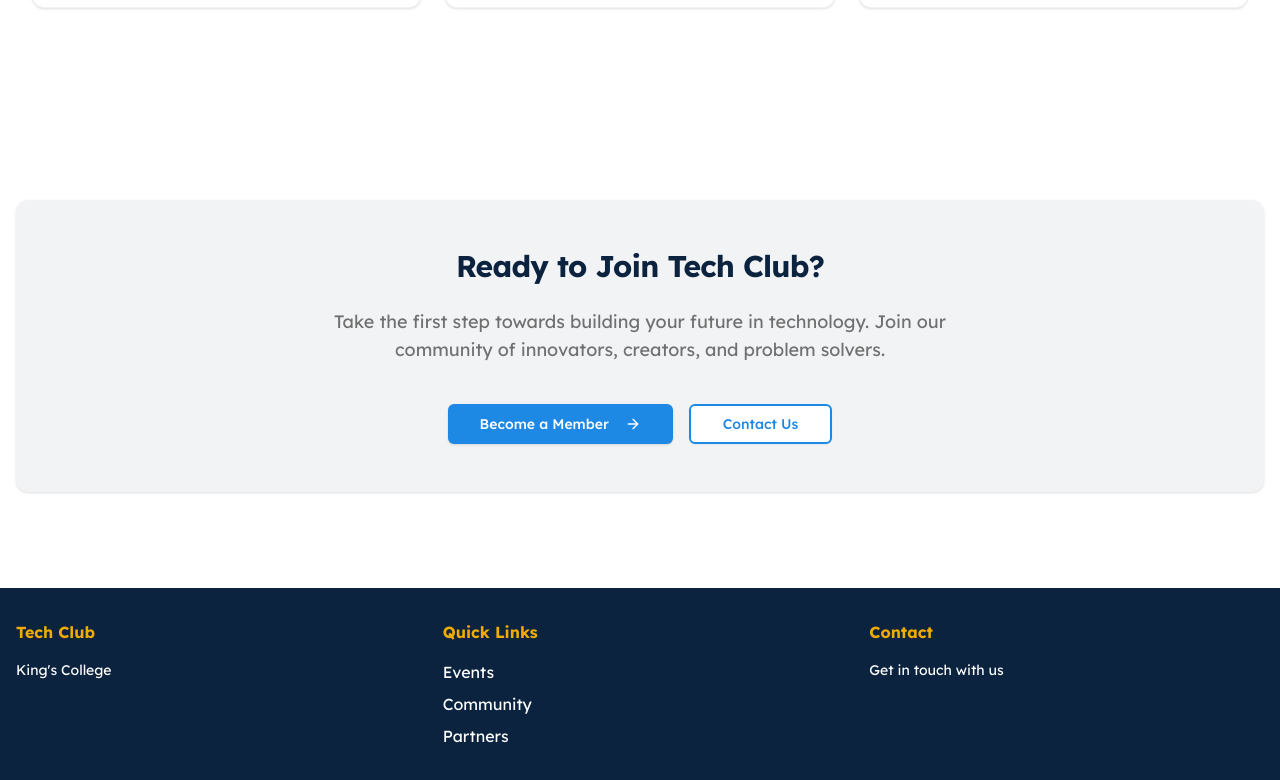
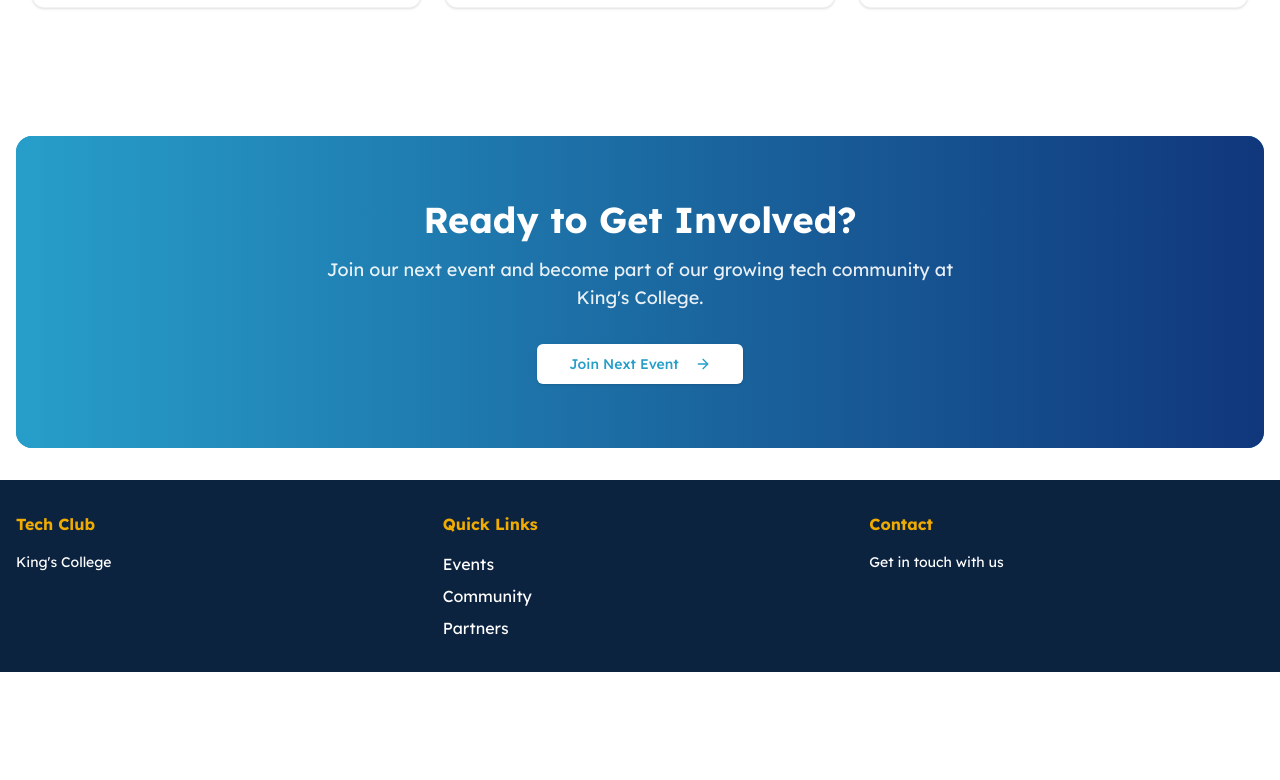
Before and after one commit to Pramish-Sihali/techClub, a Next.js app: page / in a window 1280 px wide. Shown: the part 2835-3615 px from the top of the page. After the commit the page ends 3507 px from the top, so only its background shows below. Built offline with nearby package versions, Linux system fonts and the light colour scheme.

Commit message:
Update home page and content

```diff
--- a/src/app/(routes)/home/components/cta-section.tsx
+++ b/src/app/(routes)/home/components/cta-section.tsx
@@ -5,37 +5,24 @@ import { ArrowRight } from "lucide-react"
 
 export const CTASection = () => {
   return (
-    <section className="py-16">
-      <Card className="max-w-7xl mx-auto px-8 py-12 bg-[#0C2340]/5 border-none">
-        <div className="text-center space-y-6">
-          <h2 className="text-3xl font-bold text-[#0C2340] tracking-tight">
-            Ready to Join Tech Club?
+    <section className="relative bg-[#279ECA] rounded-2xl overflow-hidden">
+          <div className="absolute inset-0 bg-gradient-to-r from-[#279ECA] to-[#10377B]" />
+
+          <div className="relative px-8 py-12 sm:px-12 sm:py-16 text-center">
+            <h2 className="text-3xl sm:text-4xl font-bold text-white mb-4">
+              Ready to Get Involved?
             </h2>
-          <p className="text-lg text-[#707070] max-w-2xl mx-auto">
-            Take the first step towards building your future in technology. Join our community of innovators, creators, and problem solvers.
+            <p className="text-lg text-white/90 mb-8 max-w-2xl mx-auto">
+              Join our next event and become part of our growing tech community at King's College.
             </p>
-          <div className="flex flex-col sm:flex-row gap-4 justify-center pt-4">
-            <Link href="/join">
             <Button
               size="lg"
-                className="bg-[#1E88E5] text-white hover:bg-[#0C2340] transition-colors group font-medium"
+              className="bg-white text-[#279ECA] hover:bg-white/90 group"
             >
-                Become a Member
-                <ArrowRight className="w-4 h-4 ml-2 group-hover:translate-x-1 transition-transform" />
+              Join Next Event
+              <ArrowRight className="ml-2 h-5 w-5 transition-transform group-hover:translate-x-1" />
             </Button>
-            </Link>
-            <Link href="/contact">
-              <Button
-                size="lg"
-                variant="outline"
-                className="border-2 border-[#1E88E5] text-[#1E88E5] hover:bg-[#1E88E5] hover:text-white transition-colors"
-              >
-                Contact Us
-              </Button>
-            </Link>
           </div>
-        </div>
-      </Card>
         </section>
           )
 }
--- a/src/app/(routes)/home/components/hero-section.tsx
+++ b/src/app/(routes)/home/components/hero-section.tsx
@@ -27,7 +27,7 @@ export const HeroSection = () => {
           Join King&apos;s College Tech Club and be part of a community that&apos;s shaping the future of technology.
         </p>
         <div className="flex flex-col sm:flex-row gap-4 justify-center">
-          <Link href="/join">
+          <Link href="/">
             <Button
               size="lg"
               className="bg-[#0C2340] text-white hover:bg-[#0C2340]/90"
```
Lines whose indentation alone changed are shown as unchanged.
